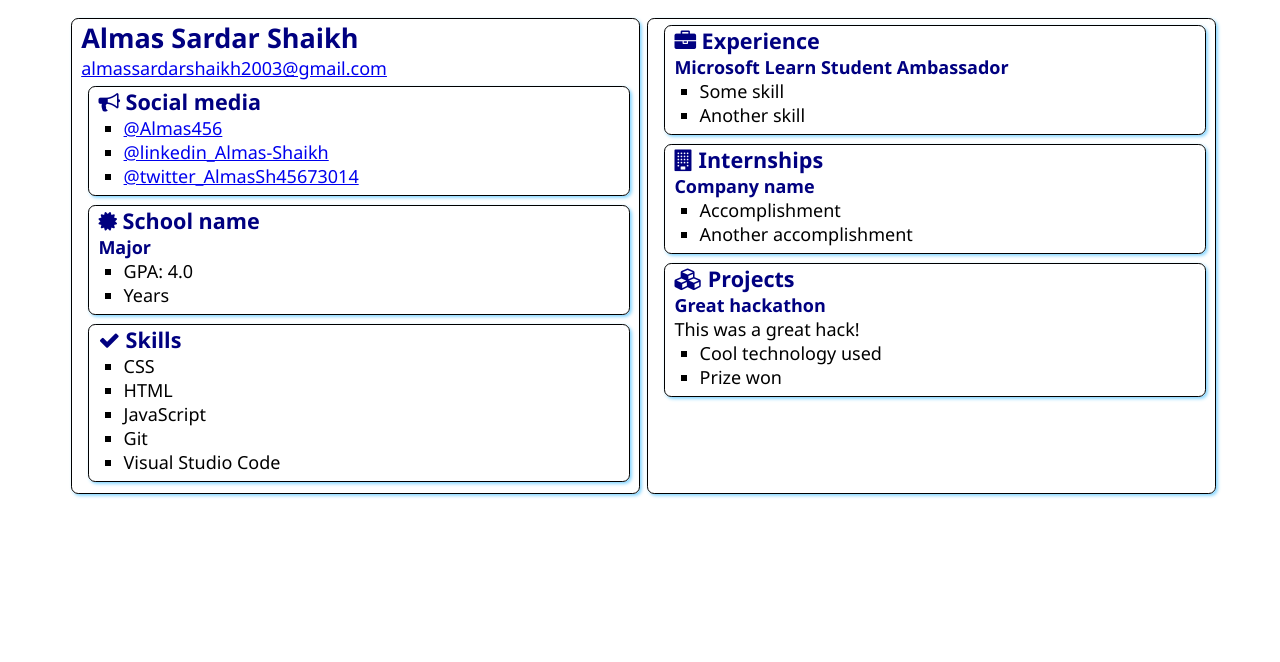
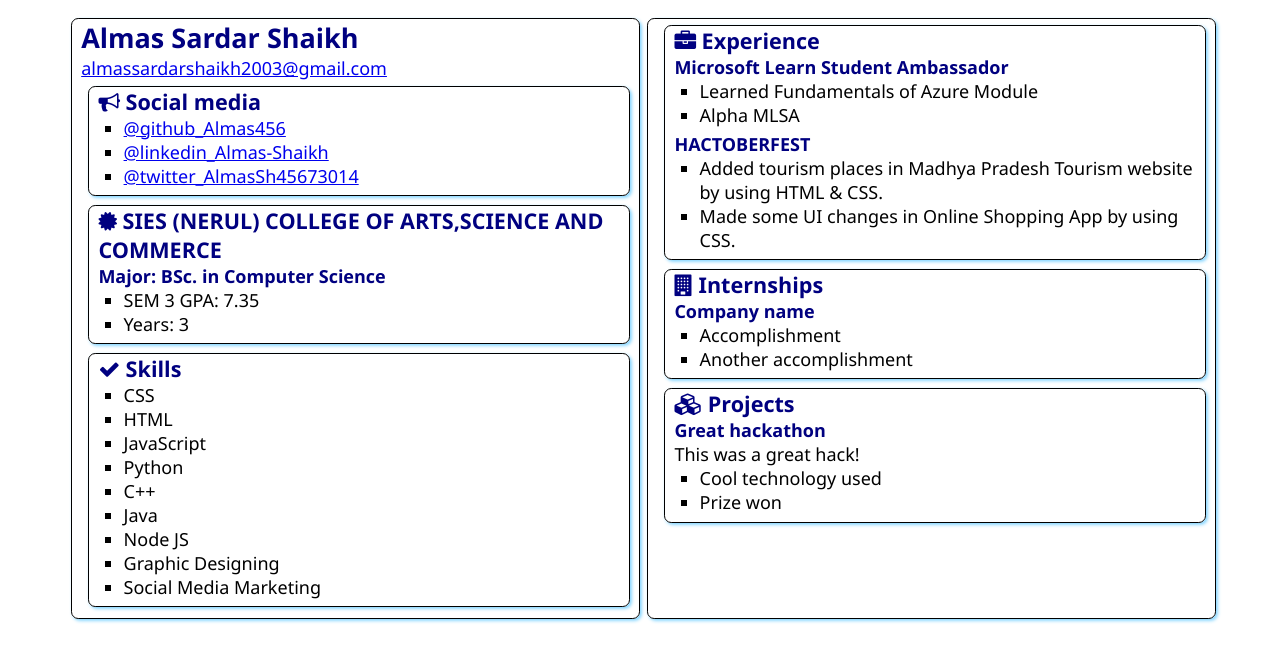
Before and after one commit to Almas456/SATechnicalOnboarding, a plain HTML site: page src/index.html in a window 1280 px wide. Drawn offline with Linux system fonts and the light colour scheme.

Commit message:
Update index.html

```diff
--- a/src/index.html
+++ b/src/index.html
@@ -21,7 +21,7 @@
                     Social media
                 </h2>
                 <ul>
-                    <li><a href="https://github.com/Almas456">@Almas456</a></li>
+                    <li><a href="https://github.com/Almas456">@github_Almas456</a></li>
                     <li><a href="https://www.linkedin.com/in/almas-shaikh-/">@linkedin_Almas-Shaikh</a></li>
                     <li><a href="https://twitter.com/AlmasSh45673014">@twitter_AlmasSh45673014</a></li>
                 </ul>
@@ -31,12 +31,12 @@
                 <div class="education">
                     <h2>
                         <i class="fa fa-certificate" aria-hidden="true"></i>
-                        School name
+                        SIES (NERUL) COLLEGE OF ARTS,SCIENCE AND COMMERCE
                     </h2>
-                    <h3>Major</h3>
+                    <h3>Major: BSc. in Computer Science</h3>
                     <ul>
-                        <li>GPA: 4.0</li>
-                        <li>Years</li>
+                        <li>SEM 3 GPA: 7.35</li>
+                        <li>Years: 3</li>
                     </ul>
                 </div>
             </section>
@@ -50,8 +50,12 @@
                     <li>CSS</li>
                     <li>HTML</li>
                     <li>JavaScript</li>
-                    <li>Git</li>
-                    <li>Visual Studio Code</li>
+                    <li>Python</li>
+                    <li>C++</li>
+                    <li>Java</li>
+                    <li>Node JS</li>
+                    <li>Graphic Designing</li>
+                    <li>Social Media Marketing</li>
                 </ul>
             </section>
         </article>
@@ -63,8 +67,14 @@
                 </h2>
                 <h3>Microsoft Learn Student Ambassador</h3>
                 <ul>
-                    <li>Some skill</li>
-                    <li>Another skill</li>
+                    <li>Learned Fundamentals of Azure Module</li>
+                    <li>Alpha MLSA</li>
+                </ul>
+                <h3>HACTOBERFEST </h3>
+                <ul>
+                    <li>Added tourism places in Madhya Pradesh Tourism website by using HTML & CSS.
+                    <li>Made some UI changes in Online Shopping App by using CSS.</li>
+                    </li>
                 </ul>
             </section>
             <section class="box">
```
